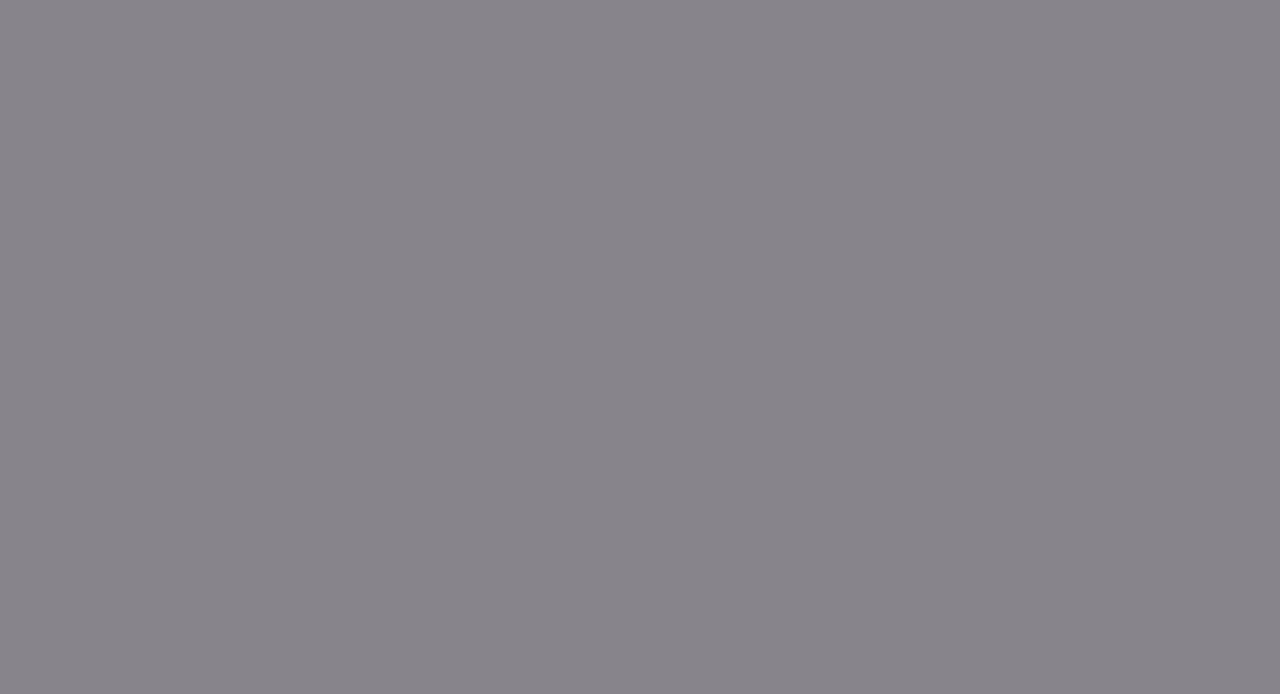
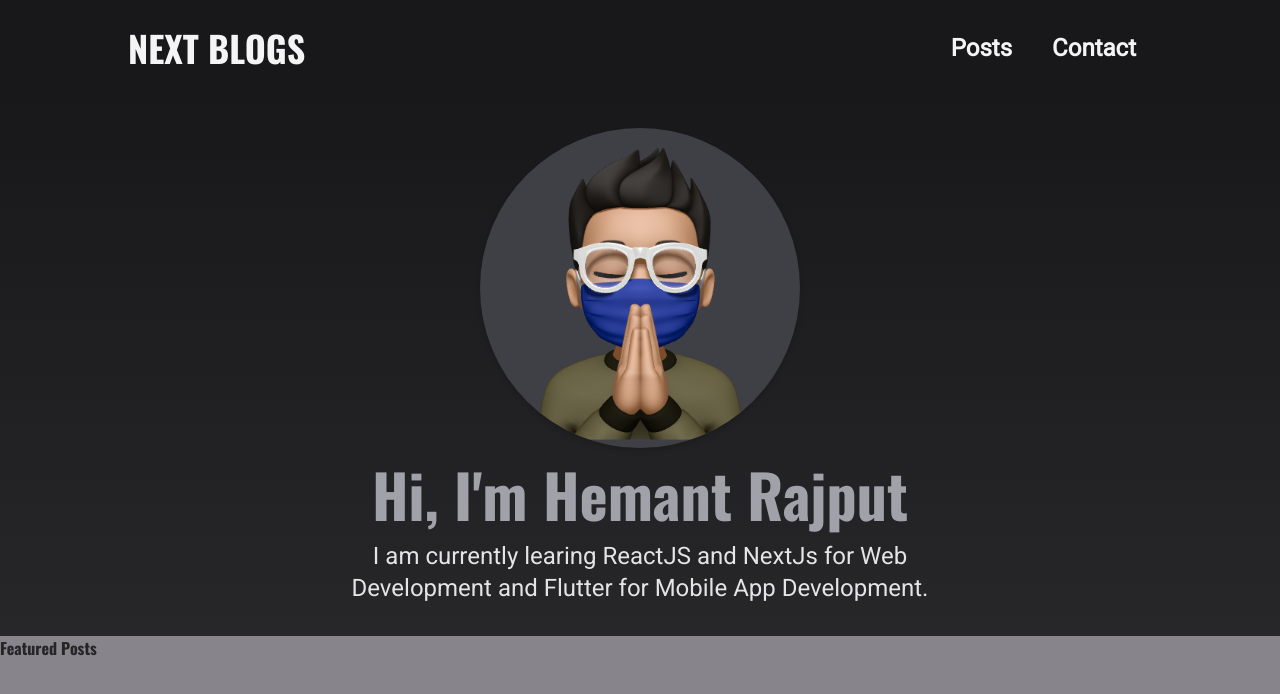
Before and after one commit to rajput-hemant/next-blogs, a Next.js app: page / in a window 1280 px wide. Shown: the top 694 px of the page. Built offline with nearby package versions, Linux system fonts and the light colour scheme.

Commit message:
created posts & contact pages and homepage & layout components added navbar and hero section on homepage
Signed-off-by: rajput-hemant <hemant.rajput_cs20@gla.ac.in>

```diff
--- /dev/null
+++ b/components/homepage/featured-posts.tsx
@@ -0,0 +1,10 @@
+const FeaturedPosts = () => {
+	return (
+		// latest
+		<section>
+			<h2>Featured Posts</h2>
+		</section>
+	);
+};
+
+export default FeaturedPosts;
--- /dev/null
+++ b/components/homepage/hero.tsx
@@ -0,0 +1,28 @@
+import Image from "next/image";
+
+const Hero = () => {
+	return (
+		// hero
+		<section className="text-center px-0 py-8 bg-gradient-to-b from-zinc-900 to-zinc-800">
+			{/* image */}
+			<div className="w-80 h-80 rounded-full overflow-hidden bg-zinc-700 m-auto shadow-md">
+				<Image
+					src="/images/profile.png"
+					alt="Profile Picture"
+					width={300}
+					height={300}
+					className="object-cover w-full h-full"
+				/>
+			</div>
+			<h1 className="text-6xl mx-0 my-4 text-zinc-400">
+				Hi, I'm Hemant Rajput
+			</h1>
+			<p className="text-2xl text-zinc-200 w-[90%] max-w-2xl m-auto">
+				I am currently learing ReactJS and NextJs for Web Development and
+				Flutter for Mobile App Development.
+			</p>
+		</section>
+	);
+};
+
+export default Hero;
--- /dev/null
+++ b/components/layout/layout.tsx
@@ -0,0 +1,27 @@
+import Head from "next/head";
+
+import MainNavigation from "./main-navigation";
+
+type LayoutProps = {
+	children?: React.ReactNode;
+};
+
+const Layout = ({ children }: LayoutProps): JSX.Element => {
+	return (
+		<>
+			<Head>
+				<title>Next Blogs</title>
+				<meta
+					name="description"
+					content="Next Blogs - Practice project for NextJS course by Academind"
+				/>
+				<meta name="viewport" content="width=device-width, initial-scale=1" />
+				<link rel="icon" href="/favicon.ico" />
+			</Head>
+			<MainNavigation />
+			<main>{children}</main>
+		</>
+	);
+};
+
+export default Layout;
--- /dev/null
+++ b/components/layout/logo.tsx
@@ -0,0 +1,9 @@
+const Logo = () => {
+	return (
+		<div className="uppercase text-3xl font-bold font-oswald text-zinc-100 hover:text-zinc-400 active:to-zinc-400 md:text-4xl">
+			Next Blogs
+		</div>
+	);
+};
+
+export default Logo;
--- /dev/null
+++ b/components/layout/main-navigation.tsx
@@ -0,0 +1,36 @@
+import Link from "next/link";
+
+import Logo from "./logo";
+
+const MainNavigation = () => {
+	return (
+		// header
+		<header className="w-full h-24 bg-zinc-900 flex justify-between items-center px-[10%] py-0">
+			<Link href="/">
+				<Logo />
+			</Link>
+			<nav>
+				<ul className="list-none flex items-baseline m-0 p-0 md:gap-2">
+					<li className="mx-4 my-0">
+						<Link
+							href="/posts"
+							className="text-zinc-100 hover:text-zinc-400 active:to-zinc-400 font-bold md:text-2xl"
+						>
+							Posts
+						</Link>
+					</li>
+					<li className="mx-4 my-0">
+						<Link
+							href="/contact"
+							className="text-zinc-100 hover:text-zinc-400 active:to-zinc-400 font-bold md:text-2xl"
+						>
+							Contact
+						</Link>
+					</li>
+				</ul>
+			</nav>
+		</header>
+	);
+};
+
+export default MainNavigation;
--- a/pages/_app.tsx
+++ b/pages/_app.tsx
@@ -1,6 +1,12 @@
-import '../styles/globals.css'
-import type { AppProps } from 'next/app'
+import type { AppProps } from "next/app";
+
+import "../styles/globals.css";
+import Layout from "../components/layout/layout";
 
 export default function App({ Component, pageProps }: AppProps) {
-  return <Component {...pageProps} />
+	return (
+		<Layout>
+			<Component {...pageProps} />
+		</Layout>
+	);
 }
--- /dev/null
+++ b/pages/contact.tsx
@@ -0,0 +1,5 @@
+const ContactPage = () => {
+	return <></>;
+};
+
+export default ContactPage;
--- a/pages/index.tsx
+++ b/pages/index.tsx
@@ -1,17 +1,13 @@
-import Head from "next/head";
+import Hero from "../components/homepage/hero";
+import FeaturedPosts from "../components/homepage/featured-posts";
 
-export default function HomePage() {
+const HomePage = () => {
 	return (
 		<>
-			<Head>
-				<title>Next Blogs</title>
-				<meta
-					name="description"
-					content="Next Blog - Practice project for NextJS course by Academind"
-				/>
-				<meta name="viewport" content="width=device-width, initial-scale=1" />
-				<link rel="icon" href="/favicon.ico" />
-			</Head>
+			<Hero />
+			<FeaturedPosts />
 		</>
 	);
-}
+};
+
+export default HomePage;
--- /dev/null
+++ b/pages/posts/[slug].tsx
@@ -0,0 +1,5 @@
+const PostDetailPage = () => {
+	return <></>;
+};
+
+export default PostDetailPage;
--- /dev/null
+++ b/pages/posts/index.tsx
@@ -0,0 +1,5 @@
+const AllPostsPage = () => {
+	return <></>;
+};
+
+export default AllPostsPage;
--- a/styles/globals.css
+++ b/styles/globals.css
@@ -9,45 +9,8 @@
 }
 
 body {
-	--color-grey-50: hsl(265, 55%, 96%);
-	--color-grey-100: hsl(265, 19%, 88%);
-	--color-grey-200: hsl(265, 7%, 70%);
-	--color-grey-300: hsl(265, 6%, 66%);
-	--color-grey-400: hsl(265, 4%, 57%);
-	--color-grey-500: hsl(265, 3%, 53%);
-	--color-grey-600: hsl(265, 4%, 42%);
-	--color-grey-700: hsl(265, 4%, 31%);
-	--color-grey-800: hsl(276, 5%, 20%);
-	--color-grey-900: hsl(280, 5%, 13%);
-
-	--color-primary-50: #c8b3ce;
-	--color-primary-100: #a07aaa;
-	--color-primary-200: #884c97;
-	--color-primary-300: #843897;
-	--color-primary-400: #732392;
-	--color-primary-500: #5a097a;
-	--color-primary-600: #480264;
-	--color-primary-700: #3d0264;
-
-	--color-success-100: #a2f0bc;
-	--color-success-500: #12bd4b;
-
-	--color-error-100: #f1acc9;
-	--color-error-500: #a10c4a;
-
-	--size-1: 0.25rem;
-	--size-2: 0.5rem;
-	--size-3: 0.75rem;
-	--size-4: 1rem;
-	--size-5: 1.25rem;
-	--size-6: 1.5rem;
-	--size-8: 2rem;
-	--size-16: 4rem;
-	--size-20: 5rem;
-	--size-40: 10rem;
-
 	margin: 0;
-	background-color: var(--color-grey-500);
+	background-color: hsl(265, 3%, 53%);
 	color: #252525;
 	font-family: "Roboto", sans-serif;
 }
```
Also changed, not shown: public/images/profile.png (added).
